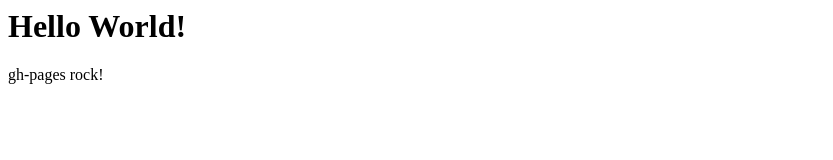
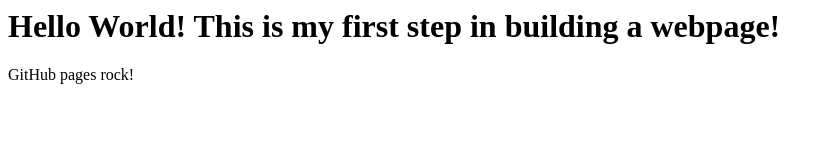
Before and after one commit to GaryG-787/first-test, a plain HTML site: page index.html in a window 1280 px wide. Shown: the whole page, without its empty margins (0-833 px from the left). Drawn offline with Linux system fonts and the light colour scheme.

Commit message:
Update index.html

```diff
--- a/index.html
+++ b/index.html
@@ -1,6 +1,6 @@
 <html>
     <body>
-        <h1>Hello World!</h1>
-        <p>gh-pages rock!</p>
+        <h1>Hello World!  This is my first step in building a webpage!</h1>
+        <p>GitHub pages rock!</p>
     </body>
 </html>
```
